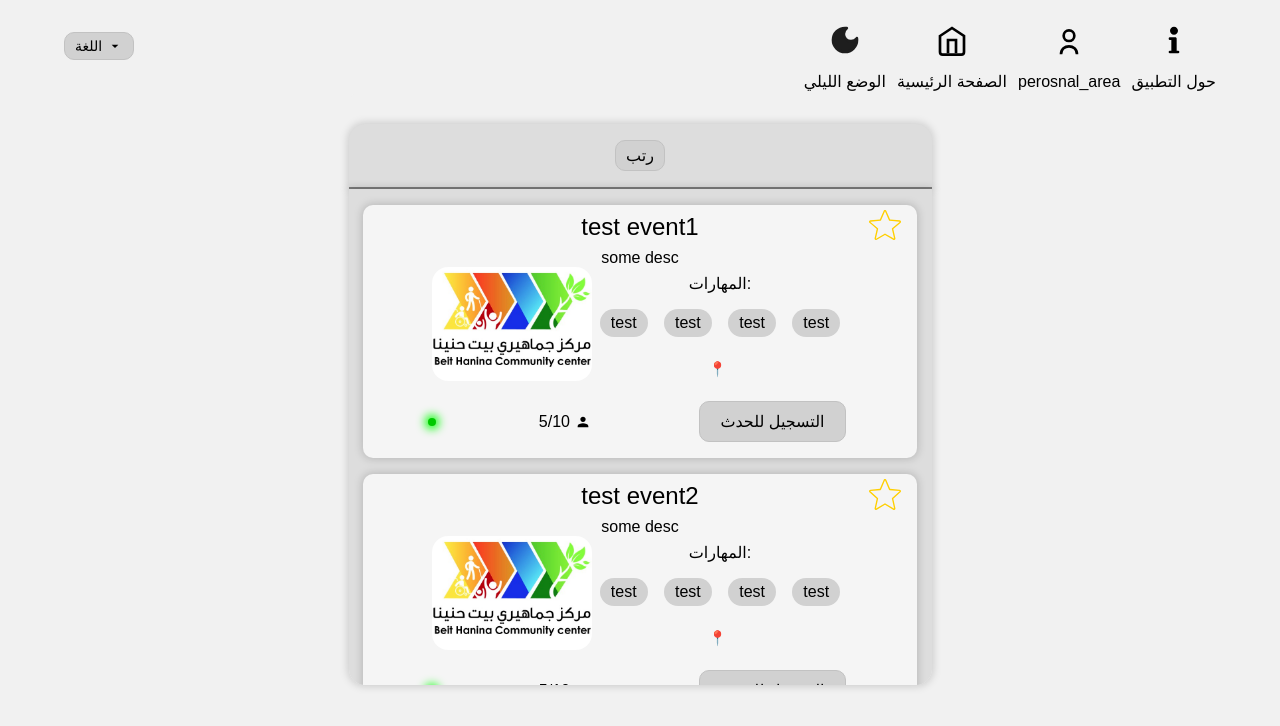
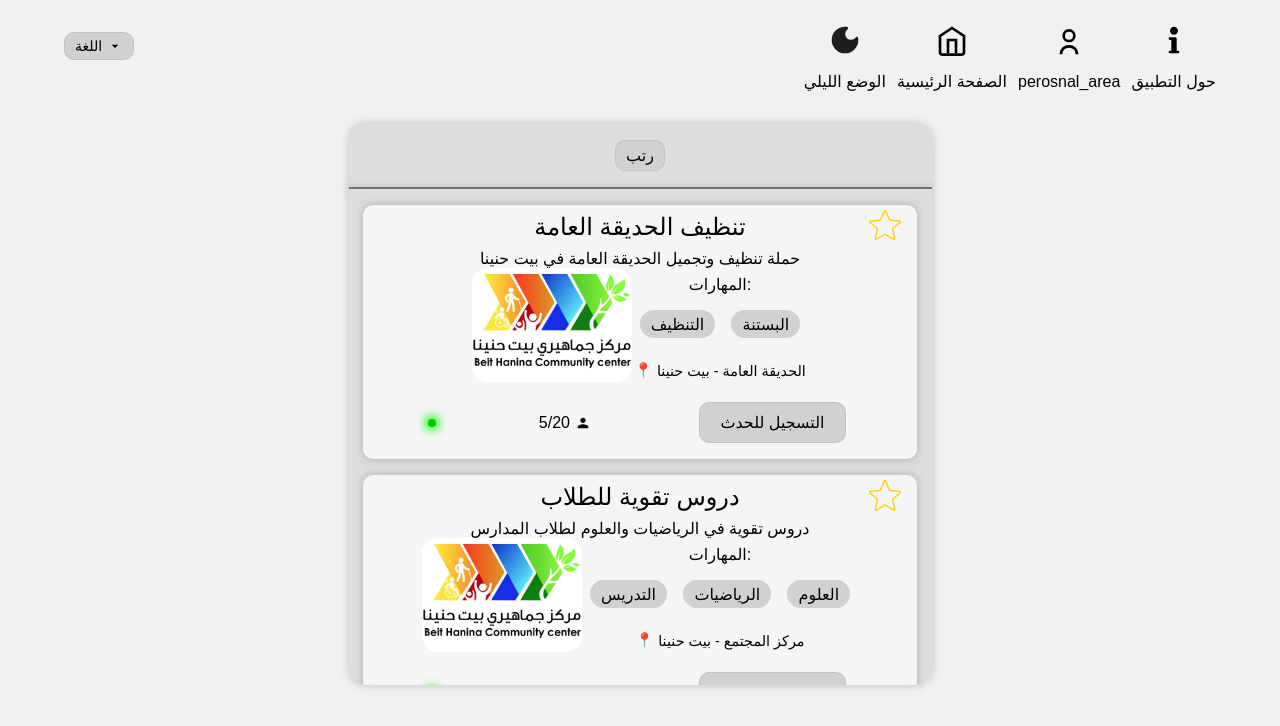
Before and after one commit to mohammadabk2/Beit-Hanina-Community-Center-Vol-App, a React (Create React App) app in the folder client/: page /home-volunteer in a window 1280 px wide. Shown: the top 726 px of the page. Built offline with nearby package versions, Linux system fonts and the light colour scheme.

Commit message:
feat: add example events to all pages and remove dead CSS code

```diff
--- a/client/src/App.css
+++ b/client/src/App.css
@@ -248,14 +248,6 @@ input:focus {
 .event-box-title {
   font-size: 1.5rem;
   margin: 0.5rem 0 0.5rem 0;
-}
-
-.event-box-description {
-  font-size: 1rem;
-  margin: 0.5rem 1rem;
-  color: var(--text-color);
-  line-height: 1.5;
-  white-space: pre-wrap;
 }
 
 .favorite-button-image {
--- a/client/src/pages/HomePage/HomeOrganizer.js
+++ b/client/src/pages/HomePage/HomeOrganizer.js
@@ -8,38 +8,38 @@ import EventItem from "../../components/EventItem";
 import SelectComponent from "../../components/SelectComponent";
 
 const HomeOrganizer = () => {
-  //! testing only
-  const events = [
+  const initialEvents = [
     {
-      name: "test event1",
-      desc: "some desc",
-      req: ["test", "test", "test", "test"],
+      id: "event1",
+      name: "تنظيف الحديقة العامة",
+      desc: "حملة تنظيف وتجميل الحديقة العامة في بيت حنينا",
+      req: ["التنظيف", "البستنة"],
       count: 5,
-      size: 10,
+      size: 20,
+      location: "الحديقة العامة - بيت حنينا",
     },
     {
-      name: "test event2",
-      desc: "some desc",
-      req: ["test", "test", "test", "test"],
-      count: 5,
+      id: "event2",
+      name: "دروس تقوية للطلاب",
+      desc: "دروس تقوية في الرياضيات والعلوم لطلاب المدارس",
+      req: ["التدريس", "الرياضيات", "العلوم"],
+      count: 3,
       size: 10,
+      location: "مركز المجتمع - بيت حنينا",
     },
     {
-      name: "test event3",
-      desc: "some desc",
-      req: ["test", "test", "test", "test"],
-      count: 5,
-      size: 10,
-    },
-    {
-      name: "test event4",
-      desc: "some desc",
-      req: ["test", "test", "test", "test"],
-      count: 5,
-      size: 10,
+      id: "event3",
+      name: "يوم رياضي للأطفال",
+      desc: "تنظيم يوم رياضي ترفيهي للأطفال",
+      req: ["الرياضة", "تنظيم الفعاليات"],
+      count: 8,
+      size: 15,
+      location: "الملعب الرياضي - بيت حنينا",
     },
   ];
-  //!
+
+  // Using static data for now
+  const events = initialEvents;
 
   const { t } = useTranslation("homeOrg");
   const [showEvents, setShowEvents] = useState(true); // Use useState!
@@ -77,9 +77,9 @@ const HomeOrganizer = () => {
   };
 
   const renderEventItems = (eventsArray) => {
-    return eventsArray.map((event, index) => (
+    return eventsArray.map((event) => (
       <EventItem
-        key={index}
+        key={event.id}
         name={event.name}
         desc={event.desc}
         req={event.req}
@@ -87,6 +87,7 @@ const HomeOrganizer = () => {
         type="org"
         count={event.count}
         size={event.size}
+        location={event.location}
       />
     ));
   };
--- a/client/src/pages/HomePage/HomeVolunteer.js
+++ b/client/src/pages/HomePage/HomeVolunteer.js
@@ -14,42 +14,43 @@ const HomeVolunteer = () => {
     console.log("Sort button clicked");
   };
 
-  const events = [
+  const initialEvents = [
     {
-      name: "test event1",
-      desc: "some desc",
-      req: ["test", "test", "test", "test"],
+      id: "event1",
+      name: "تنظيف الحديقة العامة",
+      desc: "حملة تنظيف وتجميل الحديقة العامة في بيت حنينا",
+      req: ["التنظيف", "البستنة"],
       count: 5,
-      size: 10,
+      size: 20,
+      location: "الحديقة العامة - بيت حنينا",
     },
     {
-      name: "test event2",
-      desc: "some desc",
-      req: ["test", "test", "test", "test"],
-      count: 5,
+      id: "event2",
+      name: "دروس تقوية للطلاب",
+      desc: "دروس تقوية في الرياضيات والعلوم لطلاب المدارس",
+      req: ["التدريس", "الرياضيات", "العلوم"],
+      count: 3,
       size: 10,
+      location: "مركز المجتمع - بيت حنينا",
     },
     {
-      name: "test event3",
-      desc: "some desc",
-      req: ["test", "test", "test", "test"],
-      count: 5,
-      size: 10,
-    },
-    {
-      name: "test event4",
-      desc: "some desc",
-      req: ["test", "test", "test", "test"],
-      count: 5,
-      size: 10,
+      id: "event3",
+      name: "يوم رياضي للأطفال",
+      desc: "تنظيم يوم رياضي ترفيهي للأطفال",
+      req: ["الرياضة", "تنظيم الفعاليات"],
+      count: 8,
+      size: 15,
+      location: "الملعب الرياضي - بيت حنينا",
     },
   ];
-  //!
+
+  // Using static data for now
+  const events = initialEvents;
 
   const renderEventItems = (eventsArray) => {
-    return eventsArray.map((event, index) => (
+    return eventsArray.map((event) => (
       <EventItem
-        key={index}
+        key={event.id}
         name={event.name}
         desc={event.desc}
         req={event.req}
@@ -57,6 +58,7 @@ const HomeVolunteer = () => {
         type="vol"
         count={event.count}
         size={event.size}
+        location={event.location}
       />
     ));
   };
```
